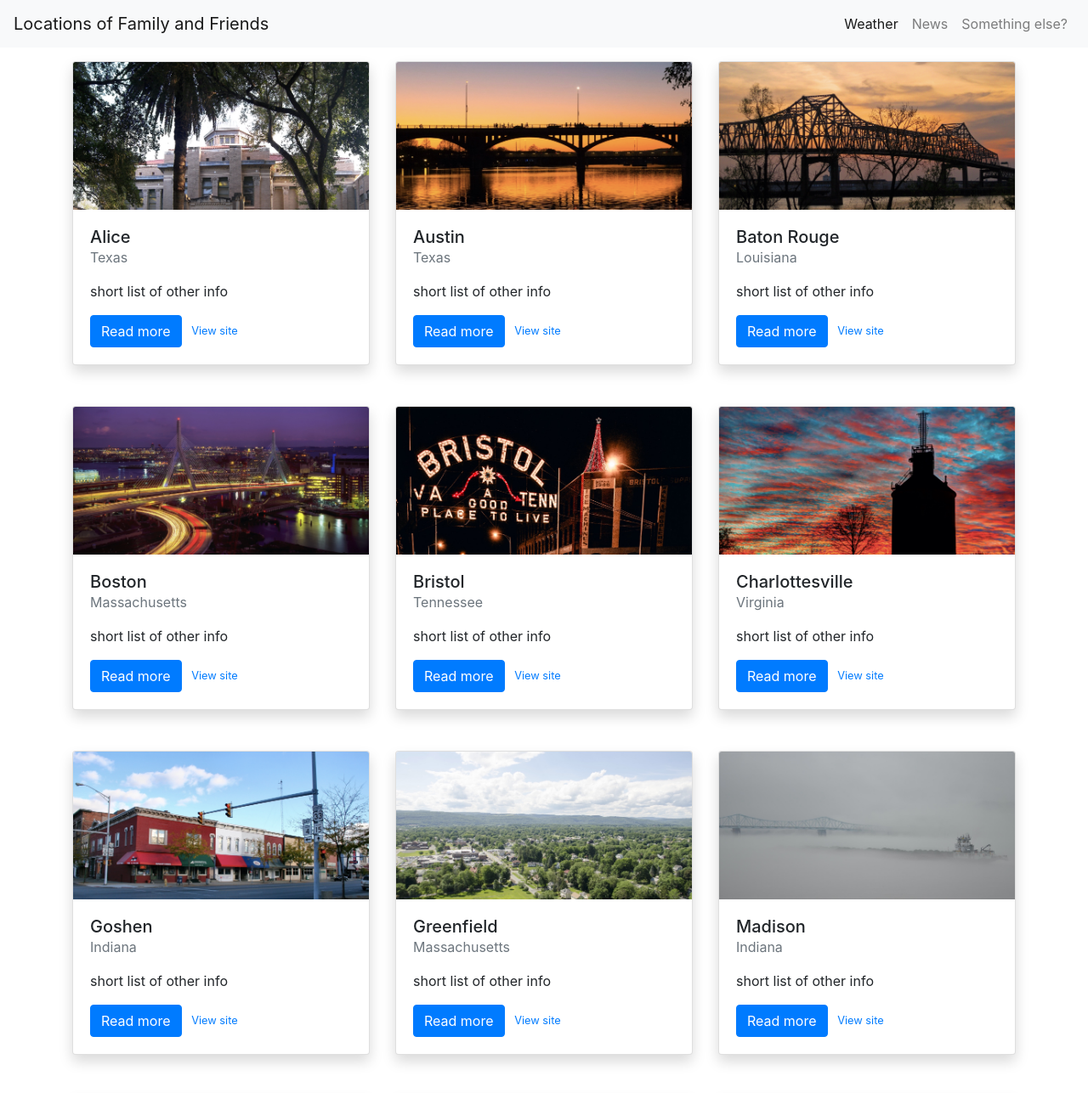
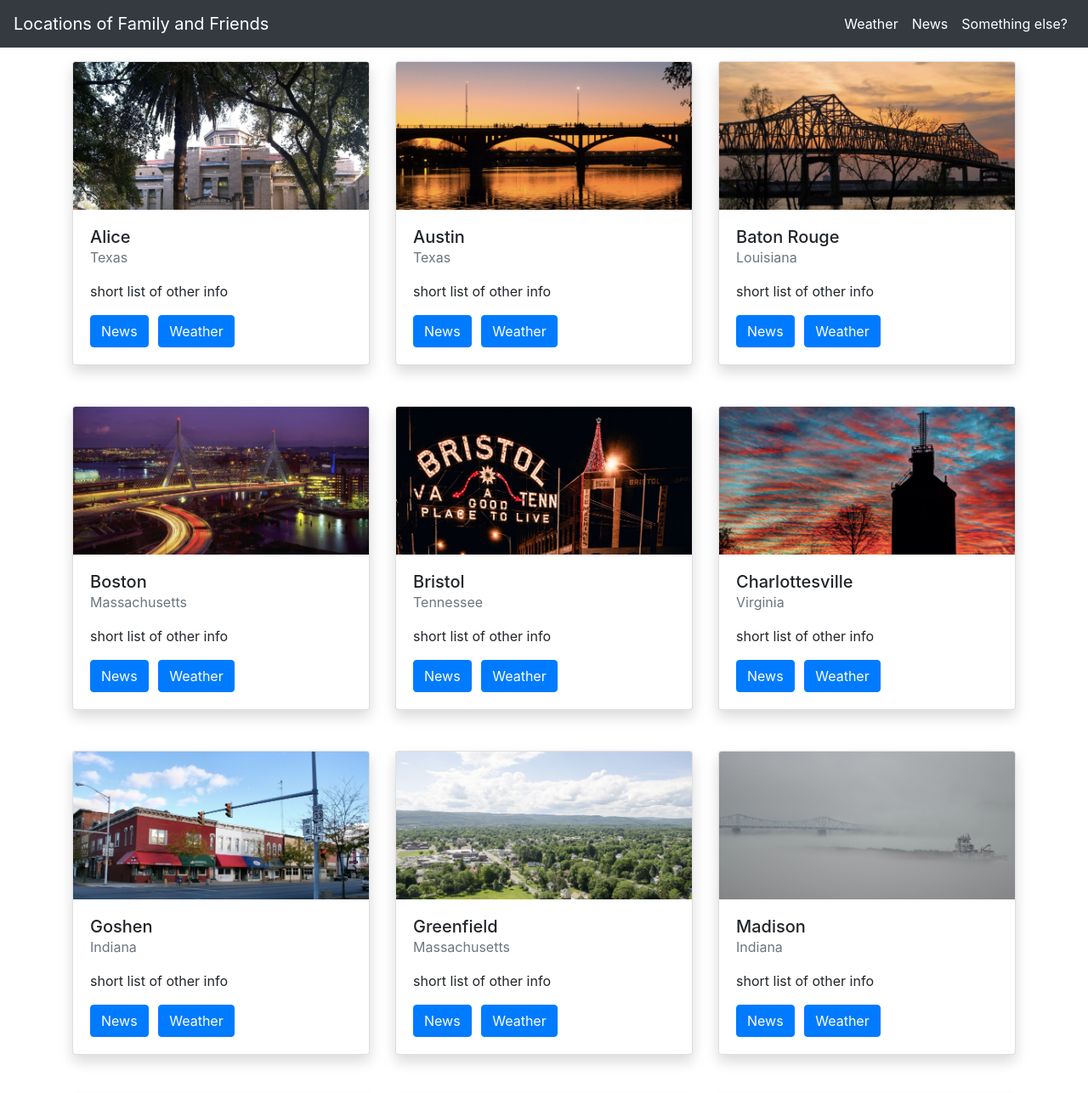
Before and after one commit to cpmechem/family-locations, a website: page index.html in a window 1280 px wide. Shown: the top 1287 px of the page at 85% size. Drawn offline with nearby package versions, Linux system fonts and the light colour scheme.

Commit message:
Changed some colors and button text

```diff
--- a/index.html
+++ b/index.html
@@ -12,21 +12,21 @@
 
   <body class="mt-5">
     <header>
-      <nav class="navbar fixed-top navbar-expand-sm navbar-light bg-light">
-        <a class="navbar-brand" href="#">Locations of Family and Friends</a>
+      <nav class="navbar fixed-top navbar-expand-sm navbar-light bg-dark">
+        <a class="navbar-brand text-white" href="#">Locations of Family and Friends</a>
         <button class="navbar-toggler" type="button" data-toggle="collapse" data-target="#navbarSupportedContent" aria-controls="navbarSupportedContent" aria-expanded="false" aria-label="Toggle navigation">
           <span class="navbar-toggler-icon"></span>
         </button>
         <div class="collapse navbar-collapse" id="navbarSupportedContent">
           <ul class="navbar-nav ml-auto">
             <li class="nav-item active">
-              <a class="nav-link" href="#">Weather<span class="sr-only">(current)</span></a>
+              <a class="nav-link text-white" href="#">Weather<span class="sr-only">(current)</span></a>
             </li>
             <li class="nav-item">
-              <a class="nav-link" href="#">News</a>
+              <a class="nav-link text-white" href="#">News</a>
             </li>
             <li class="nav-item">
-              <a class="nav-link" href="#">Something else?</a>
+              <a class="nav-link text-white" href="#">Something else?</a>
             </li>
           </ul>
         </div>
@@ -44,7 +44,7 @@
                 <p class="text-muted mt-0">Texas</p>
                 <p class="card-text">short list of other info</p>
                 <div class="small">
-                  <a href="#" class="btn btn-primary mr-2">Read more</a> <a href="#">View site</a>
+                  <a href="#" class="btn btn-primary mr-2">News</a> <a href="#" class="btn btn-primary mr-2">Weather</a>
                 </div>
               </div>
             </div>
@@ -57,7 +57,7 @@
                 <p class="text-muted mt-0">Texas</p>
                 <p class="card-text">short list of other info</p>
                 <div class="small">
-                  <a href="#" class="btn btn-primary mr-2">Read more</a> <a href="#">View site</a>
+                  <a href="#" class="btn btn-primary mr-2">News</a> <a href="#" class="btn btn-primary mr-2">Weather</a>
               </div>
             </div>
           </div>
@@ -70,7 +70,7 @@
                 <p class="text-muted mt-0">Louisiana</p>
                 <p class="card-text">short list of other info</p>
                 <div class="small">
-                  <a href="#" class="btn btn-primary mr-2">Read more</a> <a href="#">View site</a>
+                  <a href="#" class="btn btn-primary mr-2">News</a> <a href="#" class="btn btn-primary mr-2">Weather</a>
               </div>
             </div>
           </div>
@@ -83,7 +83,7 @@
               <p class="text-muted mt-0">Massachusetts</p>
               <p class="card-text">short list of other info</p>
               <div class="small">
-                <a href="#" class="btn btn-primary mr-2">Read more</a> <a href="#">View site</a>
+                <a href="#" class="btn btn-primary mr-2">News</a> <a href="#" class="btn btn-primary mr-2">Weather</a>
               </div>
             </div>
           </div>
@@ -96,7 +96,7 @@
               <p class="text-muted mt-0">Tennessee</p>
               <p class="card-text">short list of other info</p>
               <div class="small">
-                <a href="#" class="btn btn-primary mr-2">Read more</a> <a href="#">View site</a>
+                <a href="#" class="btn btn-primary mr-2">News</a> <a href="#" class="btn btn-primary mr-2">Weather</a>
               </div>
             </div>
           </div>
@@ -109,7 +109,7 @@
               <p class="text-muted mt-0">Virginia</p>
               <p class="card-text">short list of other info</p>
               <div class="small">
-                <a href="#" class="btn btn-primary mr-2">Read more</a> <a href="#">View site</a>
+                <a href="#" class="btn btn-primary mr-2">News</a> <a href="#" class="btn btn-primary mr-2">Weather</a>
               </div>
             </div>
           </div>
@@ -122,7 +122,7 @@
               <p class="text-muted mt-0">Indiana</p>
               <p class="card-text">short list of other info</p>
               <div class="small">
-                <a href="#" class="btn btn-primary mr-2">Read more</a> <a href="#">View site</a>
+                <a href="#" class="btn btn-primary mr-2">News</a> <a href="#" class="btn btn-primary mr-2">Weather</a>
               </div>
             </div>
           </div>
@@ -135,7 +135,7 @@
               <p class="text-muted mt-0">Massachusetts</p>
               <p class="card-text">short list of other info</p>
               <div class="small">
-                <a href="#" class="btn btn-primary mr-2">Read more</a> <a href="#">View site</a>
+                <a href="#" class="btn btn-primary mr-2">News</a> <a href="#" class="btn btn-primary mr-2">Weather</a>
               </div>
             </div>
           </div>
@@ -148,7 +148,7 @@
               <p class="text-muted mt-0">Indiana</p>
               <p class="card-text">short list of other info</p>
               <div class="small">
-                <a href="#" class="btn btn-primary mr-2">Read more</a> <a href="#">View site</a>
+                <a href="#" class="btn btn-primary mr-2">News</a> <a href="#" class="btn btn-primary mr-2">Weather</a>
               </div>
             </div>
           </div>
@@ -161,7 +161,7 @@
               <p class="text-muted mt-0">Pennsylvania</p>
               <p class="card-text">short list of other info</p>
               <div class="small">
-                <a href="#" class="btn btn-primary mr-2">Read more</a> <a href="#">View site</a>
+                <a href="#" class="btn btn-primary mr-2">News</a> <a href="#" class="btn btn-primary mr-2">Weather</a>
               </div>
             </div>
           </div>
@@ -174,7 +174,7 @@
               <p class="text-muted mt-0">South Dakota</p>
               <p class="card-text">short list of other info</p>
               <div class="small">
-                <a href="#" class="btn btn-primary mr-2">Read more</a> <a href="#">View site</a>
+                <a href="#" class="btn btn-primary mr-2">News</a> <a href="#" class="btn btn-primary mr-2">Weather</a>
               </div>
             </div>
           </div>
@@ -187,7 +187,7 @@
               <p class="text-muted mt-0">Texas</p>
               <p class="card-text">short list of other info</p>
               <div class="small">
-                <a href="#" class="btn btn-primary mr-2">Read more</a> <a href="#">View site</a>
+                <a href="#" class="btn btn-primary mr-2">News</a> <a href="#" class="btn btn-primary mr-2">Weather</a>
               </div>
             </div>
           </div>
@@ -200,7 +200,7 @@
               <p class="text-muted mt-0">Texas</p>
               <p class="card-text">short list of other info</p>
               <div class="small">
-                <a href="#" class="btn btn-primary mr-2">Read more</a> <a href="#">View site</a>
+                <a href="#" class="btn btn-primary mr-2">News</a> <a href="#" class="btn btn-primary mr-2">Weather</a>
               </div>
             </div>
           </div>
@@ -213,7 +213,7 @@
               <p class="text-muted mt-0">Washington</p>
               <p class="card-text">short list of other info</p>
               <div class="small">
-                <a href="#" class="btn btn-primary mr-2">Read more</a> <a href="#">View site</a>
+                <a href="#" class="btn btn-primary mr-2">News</a> <a href="#" class="btn btn-primary mr-2">Weather</a>
               </div>
             </div>
           </div>
@@ -226,7 +226,7 @@
                 <p class="text-muted mt-0">Missouri</p>
                 <p class="card-text">short list of other info</p>
                 <div class="small">
-                  <a href="#" class="btn btn-primary mr-2">Read more</a> <a href="#">View site</a>
+                  <a href="#" class="btn btn-primary mr-2">News</a> <a href="#" class="btn btn-primary mr-2">Weather</a>
                 </div>
               </div>
             </div>
```
